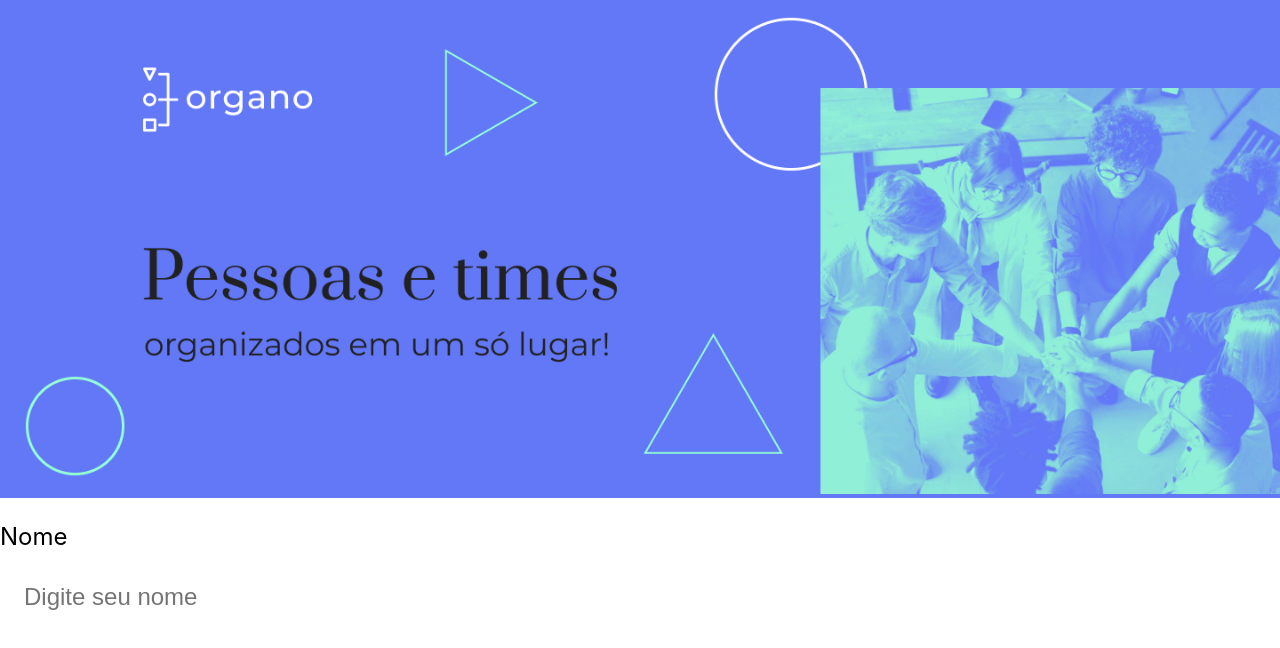
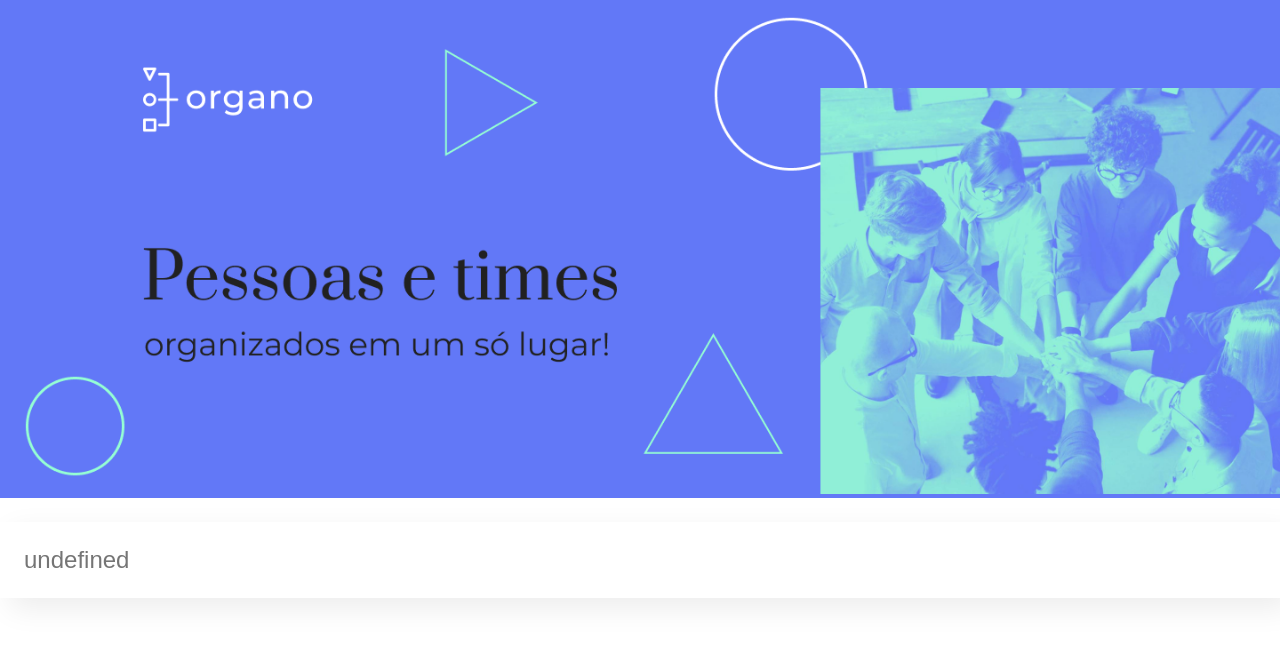
Before and after one commit to victorevh/organo, a React (Create React App) app: page / in a window 1280 px wide. Shown: the top 648 px of the page. Built offline with nearby package versions, Linux system fonts and the light colour scheme.

Commit message:
Modificações no textField

```diff
--- a/src/components/TextField/TextField.css
+++ b/src/components/TextField/TextField.css
@@ -10,7 +10,7 @@
 
 .text-field input {
     background-color: #FFF;
-    box-shadow: 10px 10px 30px rgba(0, 0, 0, 0.0);
+    box-shadow: 10px 10px 30px rgba(0, 0, 0, 0.08);
     width: 100%;
     border: none;
     font-size: 24px;
--- a/src/components/TextField/index.js
+++ b/src/components/TextField/index.js
@@ -1,10 +1,15 @@
 import './TextField.css'
 
-const TextField = () => {
+const TextField = (props) => {
+
+   const placeHolder = `${props.placeholder}`
+
     return (
        <div className="text-field">
-        <label>Nome</label>
-        <input placeholder="Digite seu nome"/>
+        <label>
+         {props.label}
+         </label>
+        <input placeholder={placeHolder}/>
        </div>
     )
 }
```
Also changed, not shown: src/components/Form/Form.css (added, +13 -0 lines), src/components/Form/index.js (added, +16 -0 lines).
